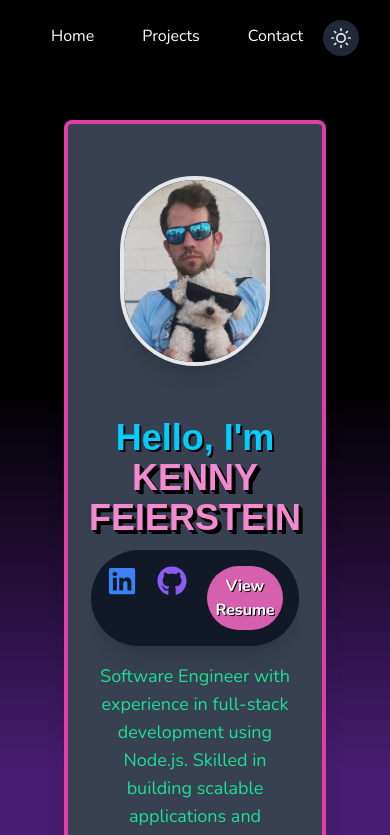
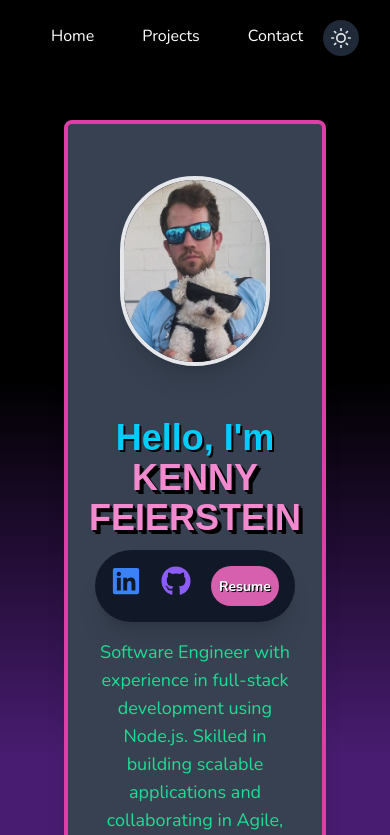
Before and after one commit to Feierstein1/ProfilePage, a Next.js app: page / in a window 390 px wide. Shown: the top 835 px of the page. Built offline with nearby package versions, Linux system fonts and the light colour scheme; a web font is replaced by a local one.

Commit message:
made resume button text smaller for phone

```diff
--- a/src/components/profile/Profile.tsx
+++ b/src/components/profile/Profile.tsx
@@ -71,7 +71,7 @@ const ResumeLink = () => {
   return (
     <>
       <Link href="/resume" className="p-2 text-white rounded-full bg-vaporwave_dark_blue hover:bg-blue-700 dark:bg-vaporwave_pink dark:hover:bg-vaporwave_dark_pink ">
-        <b className="drop-shadow-[1px_1px_0px_black]">View Resume</b>
+        <b className="text-sm drop-shadow-[1px_1px_0px_black]">Resume</b>
       </Link>
     </>
   )
```
